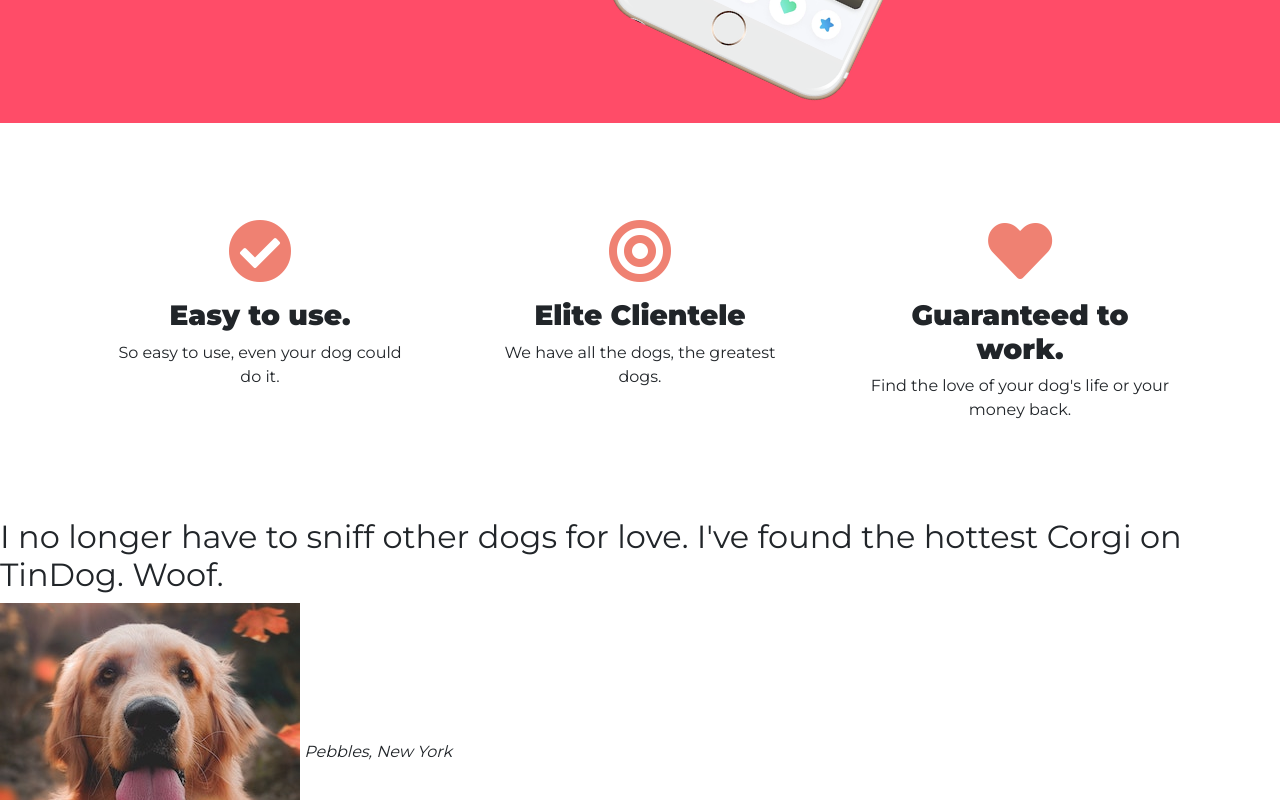
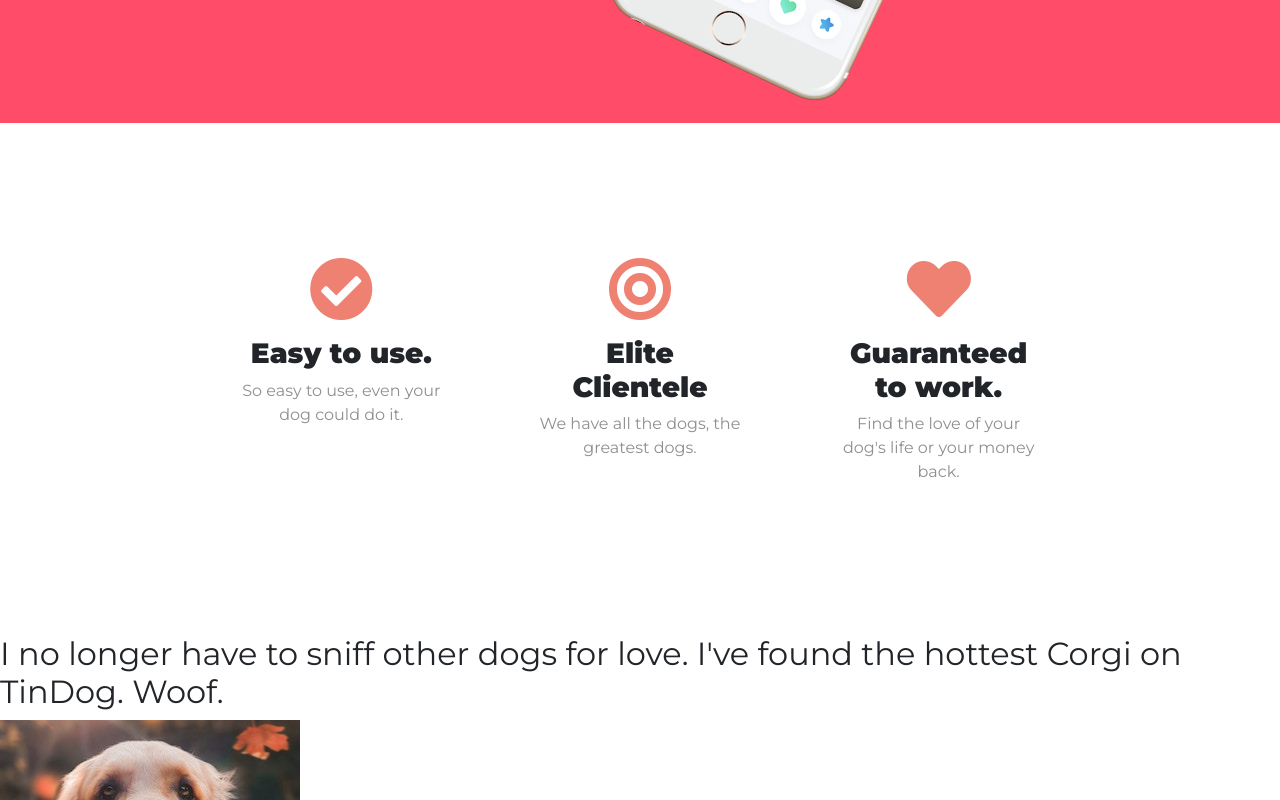
Before and after one commit to ct9233/100DCPY, a plain HTML site: page 58 - Tindog Start Page/index.html in a window 1280 px wide. Shown: the part 620-1420 px from the top of the page. Drawn offline with nearby package versions, Linux system fonts and the light colour scheme.

Commit message:
Feature Text Adjustments

```diff
--- a/58 - Tindog Start Page/css/styles.css
+++ b/58 - Tindog Start Page/css/styles.css
@@ -15,6 +15,14 @@
     font-size: 3.5rem;
     line-height: 1.5;
     font-weight: 900;
+}
+
+h3 {
+    font-weight: bold;
+}
+
+p {
+    color: #8f8f8f;
 }
 
 /* Navigation Bar */
@@ -54,27 +62,19 @@
 }
 
 #features {
+    padding: 7% 15%;
     text-align: center;
-}
-
-.feature-row {
-    padding: 3rem 0;
 }
 
 .feature-row i {
     color: #ef8172;
-    font-size: 4rem;
-    padding: 1rem;
+    margin-bottom: 1rem;
 }
 
 .feature-row i:hover {
     color: #ff4c68;
 }
 
-.feature-row h3 {
-    font-weight: 900;
+.feature-col {
+    padding: 5%;
 }
-
-.feature-col {
-    padding: 2rem 2.5rem;
-}
--- a/58 - Tindog Start Page/index.html
+++ b/58 - Tindog Start Page/index.html
@@ -79,17 +79,17 @@
 			<div class="container">
 				<div class="row feature-row">
 					<div class="col-lg-4 feature-col">
-						<i class="fa fa-check-circle"></i>
+						<i class="fa fa-check-circle fa-4x"></i>
 						<h3>Easy to use.</h3>
 						<p>So easy to use, even your dog could do it.</p>
 					</div>
 					<div class="col-lg-4 feature-col">
-						<i class="fa fa-bullseye"></i>
+						<i class="fa fa-bullseye fa-4x"></i>
 						<h3>Elite Clientele</h3>
 						<p>We have all the dogs, the greatest dogs.</p>
 					</div>
 					<div class="col-lg-4 feature-col">
-						<i class="fa fa-heart"></i>
+						<i class="fa fa-heart fa-4x"></i>
 						<h3>Guaranteed to work.</h3>
 						<p>Find the love of your dog's life or your money back.</p>
 					</div>
```
